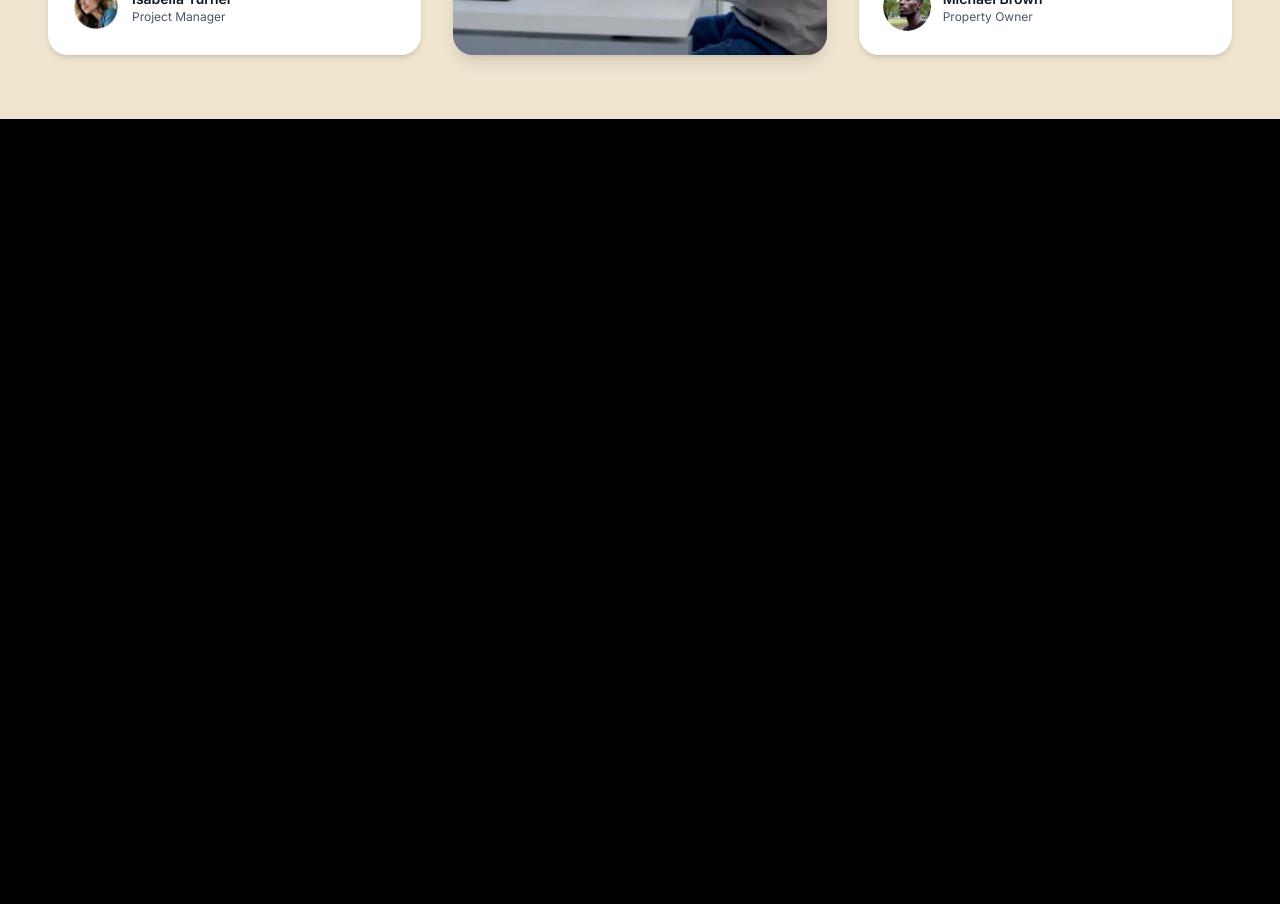
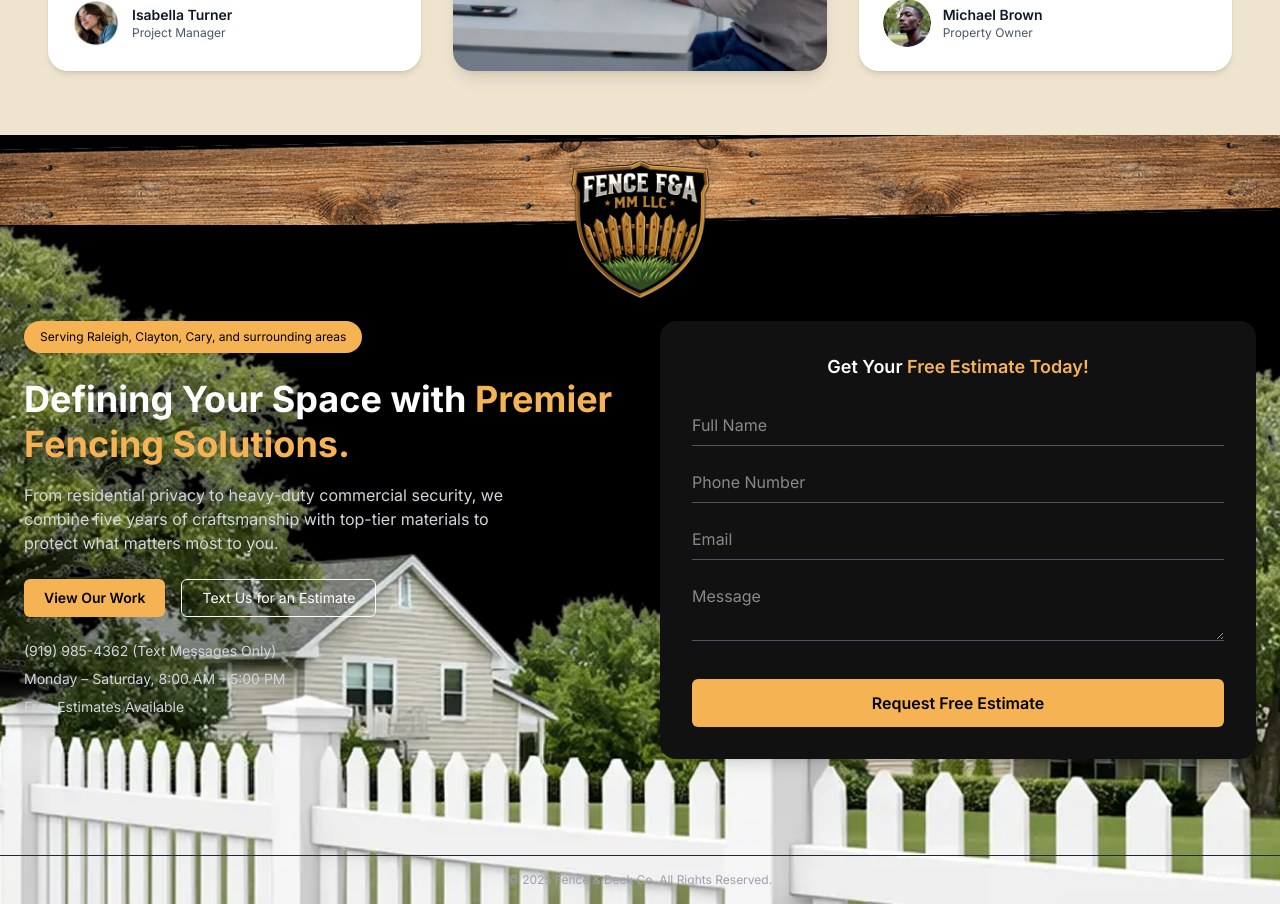
Before and after one commit to irmakaleem/fence-project, a React (Vite) app: page / in a window 1280 px wide. Shown: the part 4660-5564 px from the top of the page. Before the commit the page ends 4779 px from the top, so only its background shows below. Built offline with nearby package versions, Linux system fonts and the light colour scheme.

Commit message:
layout improvements

```diff
--- a/src/components/Footer.tsx
+++ b/src/components/Footer.tsx
@@ -0,0 +1,110 @@
+import React from "react";
+
+const Footer = () => {
+  return (
+    <footer
+      className="relative text-white bg-black h-[70%] bg-cover bg-no-repeat bg-bottom "
+      style={{
+        backgroundImage: "url('/assets/footerTree.png')",
+        backgroundPosition: "center 50%",
+      }}
+    >
+      {/* WOOD STRIP */}
+      <div
+        className="w-full h-[90px] bg-cover bg-center"
+        style={{ backgroundImage: "url('/assets/wood.png')" }}
+      />
+
+      {/* LOGO OVERLAP */}
+      <div className="absolute left-1/2 -translate-x-1/2 top-[20px] z-10">
+        <img
+          src="/assets/logo.png"
+          alt="Fence Logo"
+          className="w-[120px] md:w-[160px]"
+        />
+      </div>
+
+      {/* MAIN CONTENT */}
+      <div className="max-w-7xl mx-auto px-6 pt-24 pb-24">
+        <div className="grid md:grid-cols-2 gap-10 items-start">
+          {/* LEFT SIDE */}
+          <div>
+            <span className="inline-block bg-[#f6b354] text-black text-xs px-4 py-2 rounded-full mb-6">
+              Serving Raleigh, Clayton, Cary, and surrounding areas
+            </span>
+
+            <h2 className="text-3xl md:text-4xl font-bold leading-tight">
+              Defining Your Space with{" "}
+              <span className="text-[#f6b354]">Premier Fencing Solutions.</span>
+            </h2>
+
+            <p className="mt-4 text-gray-300 max-w-lg">
+              From residential privacy to heavy-duty commercial security, we
+              combine five years of craftsmanship with top-tier materials to
+              protect what matters most to you.
+            </p>
+
+            <div className="mt-6 flex gap-4 flex-wrap">
+              <button className="bg-[#f6b354] text-black px-5 py-2 rounded-md font-semibold text-sm">
+                View Our Work
+              </button>
+              <button className="border border-white px-5 py-2 rounded-md text-sm">
+                Text Us for an Estimate
+              </button>
+            </div>
+
+            <div className="mt-6 space-y-2 text-sm text-gray-300">
+              <p>(919) 985-4362 (Text Messages Only)</p>
+              <p>Monday – Saturday, 8:00 AM – 5:00 PM</p>
+              <p>Free Estimates Available</p>
+            </div>
+          </div>
+
+          {/* RIGHT SIDE FORM */}
+          <div className="bg-[#111] rounded-2xl p-8 shadow-lg">
+            <h3 className="text-center text-lg font-semibold mb-6">
+              Get Your{" "}
+              <span className="text-[#f6b354]">Free Estimate Today!</span>
+            </h3>
+
+            <form className="space-y-4">
+              <input
+                type="text"
+                placeholder="Full Name"
+                className="w-full bg-transparent border-b border-gray-600 py-2 outline-none"
+              />
+              <input
+                type="text"
+                placeholder="Phone Number"
+                className="w-full bg-transparent border-b border-gray-600 py-2 outline-none"
+              />
+              <input
+                type="email"
+                placeholder="Email"
+                className="w-full bg-transparent border-b border-gray-600 py-2 outline-none"
+              />
+              <textarea
+                placeholder="Message"
+                className="w-full bg-transparent border-b border-gray-600 py-2 outline-none"
+              />
+
+              <button
+                type="submit"
+                className="w-full bg-[#f6b354] text-black py-3 rounded-md font-semibold mt-4"
+              >
+                Request Free Estimate
+              </button>
+            </form>
+          </div>
+        </div>
+      </div>
+
+      {/* COPYRIGHT */}
+      <div className="border-t border-gray-800 text-center text-xs py-4 text-gray-400">
+        © 2025 Fence & Deck Co. All Rights Reserved.
+      </div>
+    </footer>
+  );
+};
+
+export default Footer;
--- a/src/components/Home.tsx
+++ b/src/components/Home.tsx
@@ -5,6 +5,7 @@ import MobileMenu from "./MobileMenu";
 import SecondSection from "./SecondSection";
 import ThirdSection from "./ThirdSection";
 import ReviewSection from "./ReviewSection";
+import Footer from "./Footer";
 
 const Home: React.FC = () => {
   const [menuOpen, setMenuOpen] = useState(false);
@@ -28,6 +29,7 @@ const Home: React.FC = () => {
       <SecondSection />
       <ThirdSection />
       <ReviewSection />
+      <Footer />
     </main>
   );
 };
--- a/src/components/ThirdSection.tsx
+++ b/src/components/ThirdSection.tsx
@@ -52,7 +52,7 @@ const ThirdSection: React.FC = () => {
         </div>
 
         {/* CTA card with people image */}
-        <div className="bg-[#2b1711] py-20 px-6 lg:px-12">
+        <div className="bg-[#2b1711]  px-6 lg:px-12">
           <div className="max-w-6xl mx-auto">
             <div className="relative rounded-[40px] bg-gradient-to-r from-[#f3a73f] to-[#e67e3d] px-8 py-12 md:px-16 md:py-16 flex flex-col md:flex-row items-center justify-between overflow-hidden">
               {/* Left Content */}
@@ -75,11 +75,11 @@ const ThirdSection: React.FC = () => {
               </div>
 
               {/* Right Image */}
-              <div className="mt-10 md:mt-0 md:w-[60%] relative">
+              <div className="mb-44 md:mt-0 md:w-[60%] relative">
                 <img
                   src="/assets/readytostart.png"
                   alt="Ready to start"
-                  className="w-full h-auto object-contain"
+                  className="w-full  object-contain"
                 />
               </div>
             </div>
```
Also changed, not shown: public/assets/footerTree.png (added), public/assets/wood.png (added).
